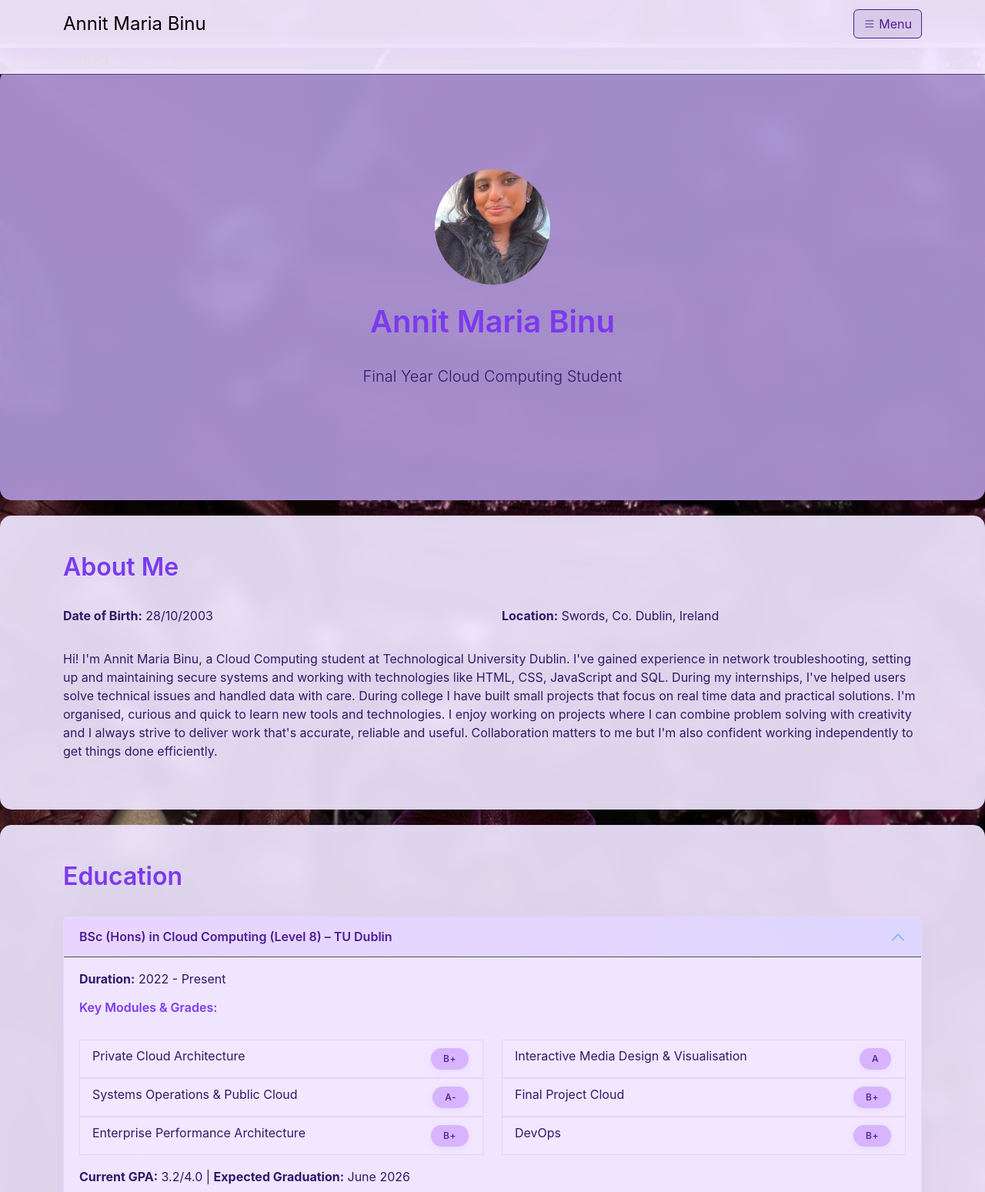
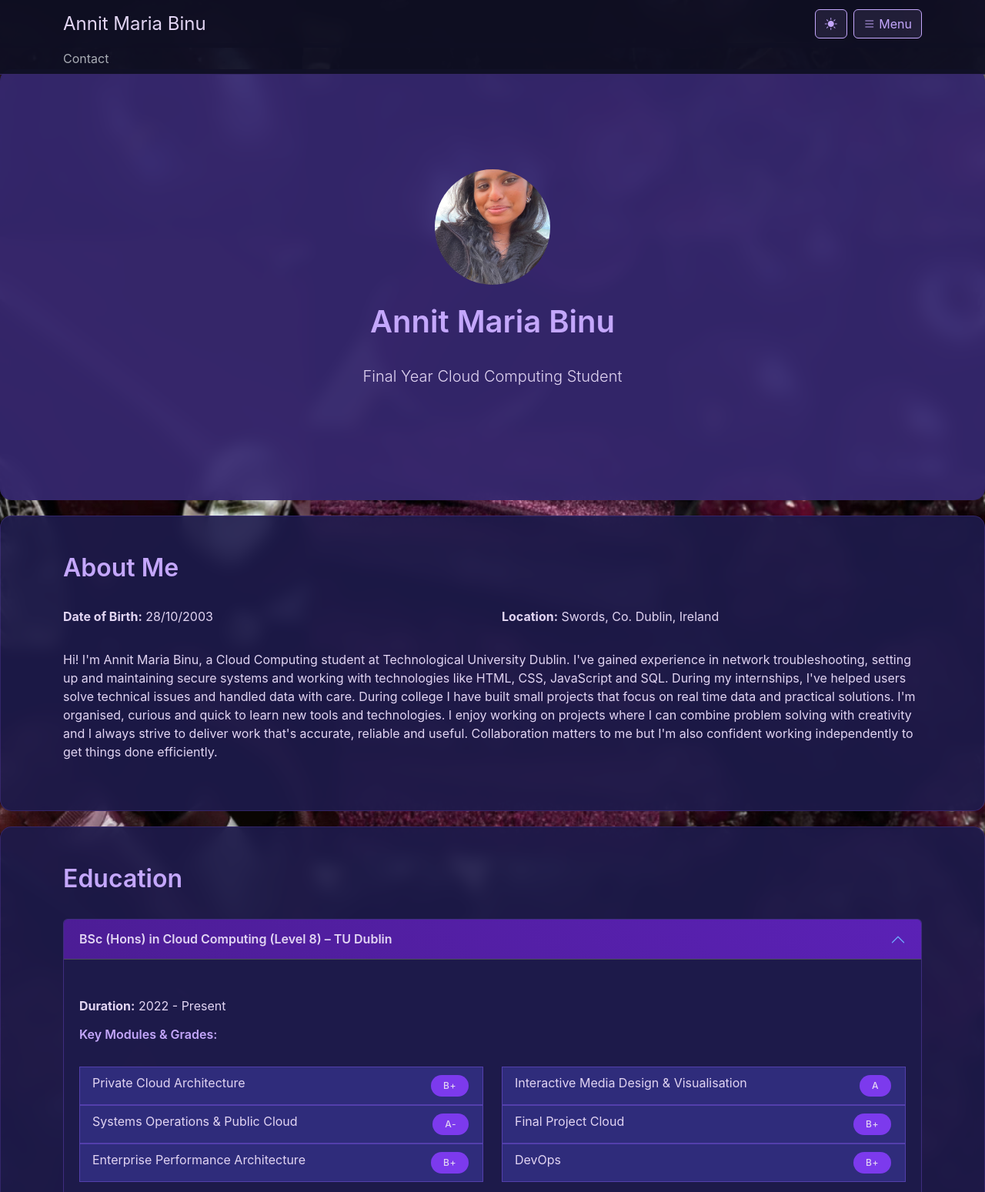
Before and after one commit to x00204724/Portfolio_CA2, a plain HTML site: page index.html in a window 1280 px wide. Shown: the top 1549 px of the page at 77% size. Drawn offline with nearby package versions, Linux system fonts and the light colour scheme.

Commit message:
Add dark mode theme toggle with purple color scheme

```diff
--- a/index.html
+++ b/index.html
@@ -13,7 +13,10 @@
 <nav class="navbar navbar-expand-lg">
 <div class="container">
 <a class="navbar-brand" href="#">Annit Maria Binu</a>
+<div class="d-flex gap-2">
+<button id="themeToggle" class="btn btn-outline-light" type="button"><i class="bi bi-sun-fill"></i></button>
 <button class="btn btn-outline-light" type="button" data-bs-toggle="offcanvas" data-bs-target="#quickLinks"><i class="bi bi-list"></i> Menu</button>
+</div>
 </div>
 </nav>
 <nav class="border-bottom">
@@ -47,7 +50,7 @@ I'm organised, curious and quick to learn new tools and technologies. I enjoy wo
 <div class="accordion" id="educationAccordion">
 <div class="accordion-item">
 <h2 class="accordion-header">
-<button class="accordion-button bg-white text-dark" type="button" data-bs-toggle="collapse" data-bs-target="#collapseOne">BSc (Hons) in Cloud Computing (Level 8) – TU Dublin</button>
+<button class="accordion-button" type="button" data-bs-toggle="collapse" data-bs-target="#collapseOne">BSc (Hons) in Cloud Computing (Level 8) – TU Dublin</button>
 </h2>
 <div id="collapseOne" class="accordion-collapse collapse show" data-bs-parent="#educationAccordion">
 <div class="accordion-body">
@@ -56,16 +59,16 @@ I'm organised, curious and quick to learn new tools and technologies. I enjoy wo
 <div class="row">
 <div class="col-md-6">
 <ul class="list-group list-group-flush">
-<li class="list-group-item d-flex justify-content-between bg-white text-dark"><span>Private Cloud Architecture</span><span class="badge bg-primary">B+</span></li>
-<li class="list-group-item d-flex justify-content-between bg-white text-dark"><span>Systems Operations & Public Cloud</span><span class="badge bg-primary">A-</span></li>
-<li class="list-group-item d-flex justify-content-between bg-white text-dark"><span>Enterprise Performance Architecture</span><span class="badge bg-primary">B+</span></li>
+<li class="list-group-item d-flex justify-content-between"><span>Private Cloud Architecture</span><span class="badge bg-primary">B+</span></li>
+<li class="list-group-item d-flex justify-content-between"><span>Systems Operations & Public Cloud</span><span class="badge bg-primary">A-</span></li>
+<li class="list-group-item d-flex justify-content-between"><span>Enterprise Performance Architecture</span><span class="badge bg-primary">B+</span></li>
 </ul>
 </div>
 <div class="col-md-6">
 <ul class="list-group list-group-flush">
-<li class="list-group-item d-flex justify-content-between bg-white text-dark"><span>Interactive Media Design & Visualisation</span><span class="badge bg-primary">A</span></li>
-<li class="list-group-item d-flex justify-content-between bg-white text-dark"><span>Final Project Cloud</span><span class="badge bg-primary">B+</span></li>
-<li class="list-group-item d-flex justify-content-between bg-white text-dark"><span>DevOps</span><span class="badge bg-primary">B+</span></li>
+<li class="list-group-item d-flex justify-content-between"><span>Interactive Media Design & Visualisation</span><span class="badge bg-primary">A</span></li>
+<li class="list-group-item d-flex justify-content-between"><span>Final Project Cloud</span><span class="badge bg-primary">B+</span></li>
+<li class="list-group-item d-flex justify-content-between"><span>DevOps</span><span class="badge bg-primary">B+</span></li>
 </ul>
 </div>
 </div>
@@ -75,10 +78,10 @@ I'm organised, curious and quick to learn new tools and technologies. I enjoy wo
 </div>
 <div class="accordion-item">
 <h2 class="accordion-header">
-<button class="accordion-button collapsed bg-white text-dark" type="button" data-bs-toggle="collapse" data-bs-target="#collapseTwo">Leaving Certificate – Loreto College, Swords</button>
+<button class="accordion-button collapsed" type="button" data-bs-toggle="collapse" data-bs-target="#collapseTwo">Leaving Certificate – Loreto College, Swords</button>
 </h2>
 <div id="collapseTwo" class="accordion-collapse collapse" data-bs-parent="#educationAccordion">
-<div class="accordion-body bg-white text-dark">
+<div class="accordion-body">
 <p><b>Duration:</b> 2013 - 2021</p>
 <p>I took Higher Level Maths, French, Chemistry and Biology. The maths and sciences definitely helped prepare me for the technical side of college, and I still use that logical thinking approach in my projects today.</p>
 </div>
@@ -382,5 +385,24 @@ Yes! I'm actively seeking graduate roles, internship opportunities for Summer 20
 </footer>
 <script src="https://cdn.jsdelivr.net/npm/bootstrap@5.3.2/dist/js/bootstrap.bundle.min.js"></script>
 <script src="script.js"></script>
+<script src="https://cdn.jsdelivr.net/npm/bootstrap@5.3.2/dist/js/bootstrap.bundle.min.js"></script>
+<script>
+const themeToggle = document.getElementById('themeToggle');
+const body = document.body;
+const icon = themeToggle.querySelector('i');
+
+function setTheme(theme) {
+  body.className = theme;
+  localStorage.setItem('theme', theme);
+  icon.className = theme === 'light-theme' ? 'bi bi-moon-fill' : 'bi bi-sun-fill';
+}
+
+themeToggle.addEventListener('click', () => {
+  const currentTheme = body.className || 'dark-theme';
+  setTheme(currentTheme === 'dark-theme' ? 'light-theme' : 'dark-theme');
+});
+
+setTheme(localStorage.getItem('theme') || 'dark-theme');
+</script>
 </body>
 </html>
--- a/style.css
+++ b/style.css
@@ -1,12 +1,25 @@
 /* Global styles */
 body {
-    background: url('images/hero-bg2.jpg.jpeg') center/cover fixed;
     scroll-behavior: smooth;
     font-family: -apple-system, BlinkMacSystemFont, 'Segoe UI', Roboto, 'Helvetica Neue', Arial, sans-serif;
     padding-top: 110px;
+    transition: all 0.3s ease;
 }
 
-.border-bottom {
+/* Light Theme */
+.light-theme {
+    background: url('images/hero-bg2.jpg.jpeg') center/cover fixed;
+    color: #2d1b69 !important;
+}
+
+/* Dark Theme */
+.dark-theme {
+    background: url('images/hero-bg2.jpg.jpeg') center/cover fixed,
+                linear-gradient(135deg, #0f0f23 0%, #1a1a2e 50%, #16213e 100%);
+    color: #e2d5f3 !important;
+}
+
+.light-theme .border-bottom {
     position: fixed;
     top: 56px;
     left: 0;
@@ -15,21 +28,34 @@ body {
     background: rgba(243,232,255,0.95) !important;
 }
 
+.dark-theme .border-bottom {
+    position: fixed;
+    top: 56px;
+    left: 0;
+    right: 0;
+    z-index: 1020;
+    background: rgba(15,15,35,0.95) !important;
+    border-bottom: 1px solid rgba(139,92,246,0.3) !important;
+}
+
 * {
     font-family: -apple-system, BlinkMacSystemFont, 'Segoe UI', Roboto, 'Helvetica Neue', Arial, sans-serif !important;
 }
 
-h1, h2, h3, h4, h5, h6 {
+.light-theme h1, .light-theme h2, .light-theme h3, .light-theme h4, .light-theme h5, .light-theme h6 {
     color: #7c3aed !important;
+    font-weight: 600 !important;
+    margin-bottom: 2rem;
+}
+
+.dark-theme h1, .dark-theme h2, .dark-theme h3, .dark-theme h4, .dark-theme h5, .dark-theme h6 {
+    color: #c4a7fc !important;
     font-weight: 600 !important;
     margin-bottom: 2rem;
 }
 
 /* hero section styling */
 #hero {
-    background: url('images/hero-bg2.jpg.jpeg') center/cover no-repeat,
-                linear-gradient(135deg, #f3e8ff 0%, #e9d5ff 50%, #ddd6fe 100%);
-    color: #fff;
     min-height: 70vh;
     display: flex;
     align-items: center;
@@ -40,7 +66,19 @@ h1, h2, h3, h4, h5, h6 {
     margin-top: -20px;
 }
 
-#hero::before {
+.light-theme #hero {
+    background: url('images/hero-bg2.jpg.jpeg') center/cover no-repeat,
+                linear-gradient(135deg, #f3e8ff 0%, #e9d5ff 50%, #ddd6fe 100%);
+    color: #fff;
+}
+
+.dark-theme #hero {
+    background: url('images/hero-bg2.jpg.jpeg') center/cover no-repeat,
+                linear-gradient(135deg, #0f0f23 0%, #1e1b4b 50%, #312e81 100%);
+    color: #e2d5f3;
+}
+
+.light-theme #hero::before {
     content: '';
     position: absolute;
     inset: 0;
@@ -48,11 +86,26 @@ h1, h2, h3, h4, h5, h6 {
     z-index: 1;
 }
 
+.dark-theme #hero::before {
+    content: '';
+    position: absolute;
+    inset: 0;
+    background: rgba(139, 92, 246, 0.2);
+    z-index: 1;
+}
+
 #hero h1, #hero .lead, #hero .btn, #hero img {
     position: relative;
     z-index: 2;
+    animation: fadeInUp 1s ease-out;
+}
+
+.light-theme #hero h1, .light-theme #hero .lead, .light-theme #hero .btn, .light-theme #hero img {
     color: #fff;
-    animation: fadeInUp 1s ease-out;
+}
+
+.dark-theme #hero h1, .dark-theme #hero .lead, .dark-theme #hero .btn, .dark-theme #hero img {
+    color: #e2d5f3;
 }
 
 #hero .lead { animation-delay: 0.3s; }
@@ -72,8 +125,14 @@ h1, h2, h3, h4, h5, h6 {
     right: 0;
     z-index: 1030;
     backdrop-filter: blur(10px);
+}
+
+.light-theme .navbar {
     background: rgba(243,232,255,0.95) !important;
-    box-shadow: 0 2px 20px rgba(216,180,254,0.2);
+}
+
+.dark-theme .navbar {
+    background: rgba(15,15,35,0.95) !important;
 }
 
 .navbar-brand {
@@ -82,11 +141,22 @@ h1, h2, h3, h4, h5, h6 {
     background: none !important;
     border: none !important;
     box-shadow: none !important;
+}
+
+.light-theme .navbar-brand {
     color: #000 !important;
 }
 
-.navbar-brand:hover {
+.light-theme .navbar-brand:hover {
     color: #7c3aed !important;
+}
+
+.dark-theme .navbar-brand {
+    color: #e2d5f3 !important;
+}
+
+.dark-theme .navbar-brand:hover {
+    color: #c4a7fc !important;
 }
 
 /* button styles */
@@ -94,51 +164,100 @@ h1, h2, h3, h4, h5, h6 {
     transition: all 0.3s ease;
 }
 
-.btn-primary {
+.light-theme .btn-primary {
     background-color: #d8b4fe !important;
     border-color: #d8b4fe !important;
     color: #4c1d95 !important;
 }
-.btn-primary:hover { background-color: #c4a7fc !important; }
+.light-theme .btn-primary:hover { background-color: #c4a7fc !important; }
 
-.btn-outline-primary, .btn-outline-dark {
+.dark-theme .btn-primary {
+    background-color: #7c3aed !important;
+    border-color: #7c3aed !important;
+    color: #e2d5f3 !important;
+}
+.dark-theme .btn-primary:hover { background-color: #8b5cf6 !important; }
+
+.light-theme .btn-outline-primary, .light-theme .btn-outline-dark {
     color: #d8b4fe !important;
     border-color: #d8b4fe !important;
     background-color: transparent !important;
 }
-.btn-outline-primary:hover, .btn-outline-dark:hover {
+.light-theme .btn-outline-primary:hover, .light-theme .btn-outline-dark:hover {
     background-color: #d8b4fe !important;
     color: #4c1d95 !important;
 }
 
-.btn-outline-light {
+.dark-theme .btn-outline-primary, .dark-theme .btn-outline-dark {
+    color: #c4a7fc !important;
+    border-color: #c4a7fc !important;
+    background-color: transparent !important;
+}
+.dark-theme .btn-outline-primary:hover, .dark-theme .btn-outline-dark:hover {
+    background-color: #7c3aed !important;
+    color: #e2d5f3 !important;
+}
+
+.light-theme .btn-outline-light {
     color: #4c1d95 !important;
     border-color: #4c1d95 !important;
     background-color: rgba(76, 29, 149, 0.1) !important;
 }
-.btn-outline-light:hover {
+.light-theme .btn-outline-light:hover {
     background-color: #4c1d95 !important;
     color: #fff !important;
+}
+
+.dark-theme .btn-outline-light {
+    color: #c4a7fc !important;
+    border-color: #c4a7fc !important;
+    background-color: rgba(196, 167, 252, 0.1) !important;
+}
+.dark-theme .btn-outline-light:hover {
+    background-color: #7c3aed !important;
+    color: #e2d5f3 !important;
 }
 
 /* cards and sections */
 
 .card, .card-body, .accordion-item,
 .bg-light, .modal-content, .offcanvas {
+    border-radius: 15px;
+    transition: all 0.3s ease;
+}
+
+.light-theme .card, .light-theme .card-body, .light-theme .accordion-item,
+.light-theme .bg-light, .light-theme .modal-content, .light-theme .offcanvas {
     background: rgba(240, 230, 255, 0.92) !important;
-    border-radius: 15px;
-    box-shadow: 0 4px 15px rgba(216,180,254,0.1);
     border: 1px solid rgba(216,180,254,0.3) !important;
     color: #2d1b69 !important;
 }
 
-.list-group-item {
+.dark-theme .card, .dark-theme .card-body, .dark-theme .accordion-item,
+.dark-theme .bg-light, .dark-theme .modal-content, .dark-theme .offcanvas {
+    background: rgba(30, 27, 75, 0.95) !important;
+    border: 1px solid rgba(139,92,246,0.3) !important;
+    color: #e2d5f3 !important;
+}
+
+.light-theme .list-group-item {
     background: rgba(243,232,255,0.8) !important;
     border: 1px solid rgba(216,180,254,0.4) !important;
     border-bottom: 1px solid rgba(216,180,254,0.4) !important;
+    color: #2d1b69 !important;
 }
-.list-group-item:hover {
+.light-theme .list-group-item:hover {
     background: rgba(233,213,255,0.9) !important;
+}
+
+.dark-theme .list-group-item {
+    background: rgba(49, 46, 129, 0.9) !important;
+    border: 1px solid rgba(139,92,246,0.4) !important;
+    border-bottom: 1px solid rgba(139,92,246,0.4) !important;
+    color: #e2d5f3 !important;
+}
+.dark-theme .list-group-item:hover {
+    background: rgba(67, 56, 202, 0.95) !important;
 }
 
 .offcanvas-body {
@@ -148,18 +267,35 @@ h1, h2, h3, h4, h5, h6 {
     height: 100% !important;
 }
 
-section p, .card p, .accordion-body p, .modal-body p, .list-group-item, ul li {
+.light-theme section p, .light-theme .card p, .light-theme .accordion-body p, .light-theme .modal-body p, .light-theme .list-group-item, .light-theme ul li {
     color: #2d1b69 !important;
+}
+
+.dark-theme section p, .dark-theme .card p, .dark-theme .accordion-body p, .dark-theme .modal-body p, .dark-theme .list-group-item, .dark-theme ul li {
+    color: #e2d5f3 !important;
 }
 
 /* accordion styling */
 .card h5, .accordion-button {
-    color: #7c3aed !important;
     font-weight: 600;
 }
-.accordion-button:not(.collapsed) {
+
+.light-theme .card h5, .light-theme .accordion-button {
+    color: #7c3aed !important;
+    background: rgba(240, 230, 255, 0.92) !important;
+}
+.light-theme .accordion-button:not(.collapsed) {
     color: #4c1d95 !important;
     background: linear-gradient(45deg, #e9d5ff, #ddd6fe) !important;
+}
+
+.dark-theme .card h5, .dark-theme .accordion-button {
+    color: #c4a7fc !important;
+    background: rgba(30, 27, 75, 0.95) !important;
+}
+.dark-theme .accordion-button:not(.collapsed) {
+    color: #e2d5f3 !important;
+    background: linear-gradient(45deg, #4c1d95, #5b21b6) !important;
 }
 
 /* main sections */
@@ -168,8 +304,16 @@ section, #about, #education, #experience, #projects, #certifications, #skills, #
     margin: 20px 0;
     border-radius: 15px;
     backdrop-filter: blur(10px);
+    animation: slideInFromBottom 0.8s ease-out;
+}
+
+.light-theme section, .light-theme #about, .light-theme #education, .light-theme #experience, .light-theme #projects, .light-theme #certifications, .light-theme #skills, .light-theme #hobbies, .light-theme #references, .light-theme #contact, .light-theme #faq {
     background: rgba(240, 230, 255, 0.92) !important;
-    animation: slideInFromBottom 0.8s ease-out;
+}
+
+.dark-theme section, .dark-theme #about, .dark-theme #education, .dark-theme #experience, .dark-theme #projects, .dark-theme #certifications, .dark-theme #skills, .dark-theme #hobbies, .dark-theme #references, .dark-theme #contact, .dark-theme #faq {
+    background: rgba(30, 27, 75, 0.92) !important;
+    border: 1px solid rgba(139,92,246,0.2) !important;
 }
 
 @keyframes slideInFromBottom {
@@ -185,24 +329,36 @@ section, #about, #education, #experience, #projects, #certifications, #skills, #
     font-weight: 500;
     text-transform: uppercase;
     letter-spacing: 0.5px;
-    box-shadow: 0 2px 8px rgba(216,180,254,0.3);
     transition: all 0.3s ease;
 }
-.badge:hover { transform: translateY(-2px); box-shadow: 0 4px 12px rgba(233,213,255,0.6); }
-.badge.bg-primary { background-color: #d8b4fe !important; color: #4c1d95 !important; }
+.badge:hover { transform: translateY(-2px); }
+.light-theme .badge.bg-primary { background-color: #d8b4fe !important; color: #4c1d95 !important; }
+.dark-theme .badge.bg-primary { background-color: #7c3aed !important; color: #e2d5f3 !important; }
 
 /* form styling */
 .form-control {
-    border: 2px solid rgba(216,180,254,0.3);
     border-radius: 10px;
     transition: all 0.3s ease;
+}
+
+.light-theme .form-control {
+    border: 2px solid rgba(216,180,254,0.3);
     background: rgba(243,232,255,0.8) !important;
     color: #4c1d95 !important;
 }
-.form-control:focus {
+.light-theme .form-control:focus {
     border-color: #e9d5ff;
-    box-shadow: 0 0 0 0.2rem rgba(233,213,255,0.25);
     background: rgba(243,232,255,0.95) !important;
+}
+
+.dark-theme .form-control {
+    border: 2px solid rgba(139,92,246,0.3);
+    background: rgba(30, 27, 75, 0.95) !important;
+    color: #e2d5f3 !important;
+}
+.dark-theme .form-control:focus {
+    border-color: #8b5cf6;
+    background: rgba(30, 27, 75, 1) !important;
 }
 
 /* footer */
```
